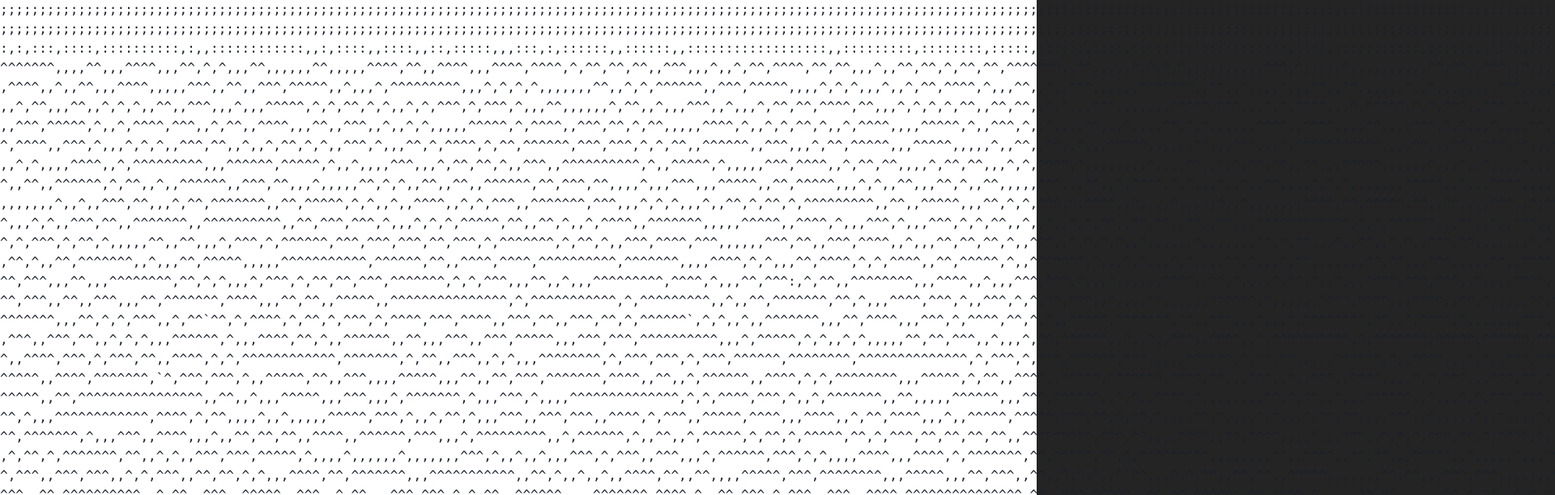
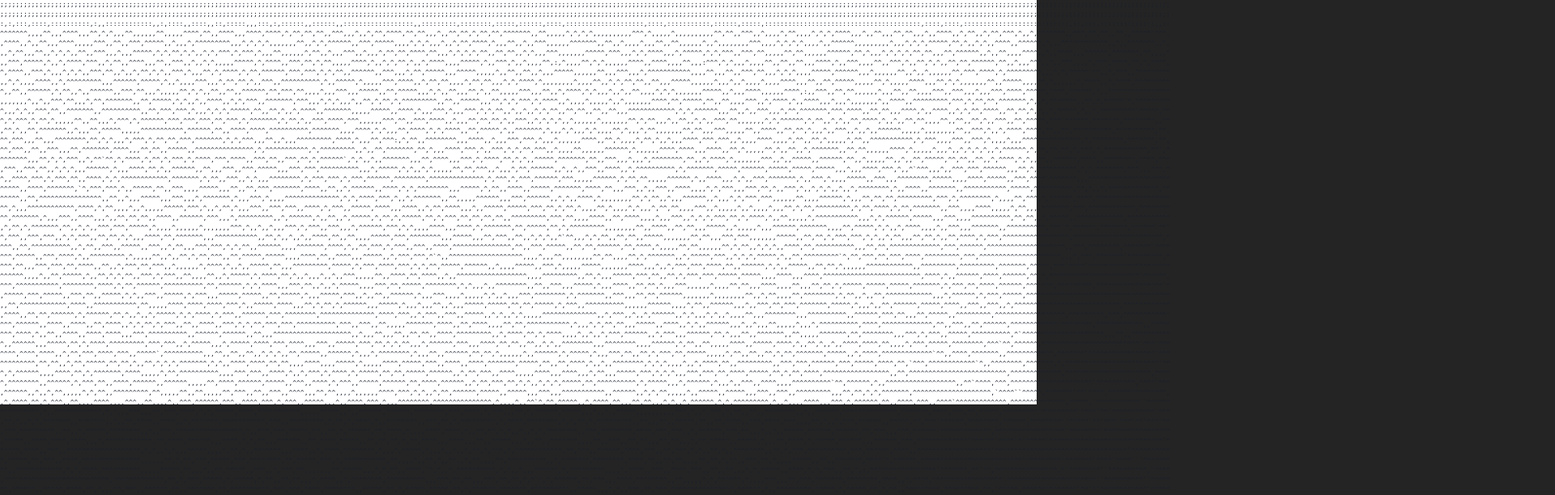
Before and after one commit to SobczakL/portfolio, a React (Vite) app: page / in a window 1280 px wide. Shown: the top 612 px of the page at 81% size, 1920 px wide, since content can reach past the window. Built offline with nearby package versions, Linux system fonts and the light colour scheme.

Commit message:
testing screen size change

```diff
--- a/src/components/AsciiArt.jsx
+++ b/src/components/AsciiArt.jsx
@@ -20,9 +20,9 @@ export default function AsciiArt() {
     }, [canvasRef, targetRef, parentRef]);
 
     return (
-        <Box ref={parentRef} w="100vw" h="100vh" overflow="none">
+        <Box ref={parentRef} maxW="500px" maxH="500px" overflow="none">
             <canvas ref={canvasRef} style={{ display: "none" }}></canvas>
-            <pre ref={targetRef}></pre>
+            <pre ref={targetRef} style={{fontSize:"8px"}}></pre>
         </Box>
     );
 }
--- a/src/utils/ASCIIGen.js
+++ b/src/utils/ASCIIGen.js
@@ -61,8 +61,8 @@ export function asciiGen(url, canvasRef, targetRef, config) {
 	/* Generate ascii: calc avg brightness of pixel and map to density var to pixel position */
 
 	function generateASCII() {
-		const width = canvasRef.width;
-		const height = canvasRef.height;
+		const width = maxWidth
+		const height = maxHeight;
 		const imageData = ctx.getImageData(0, 0, width, height);
 		let ascii = "";
 
```
